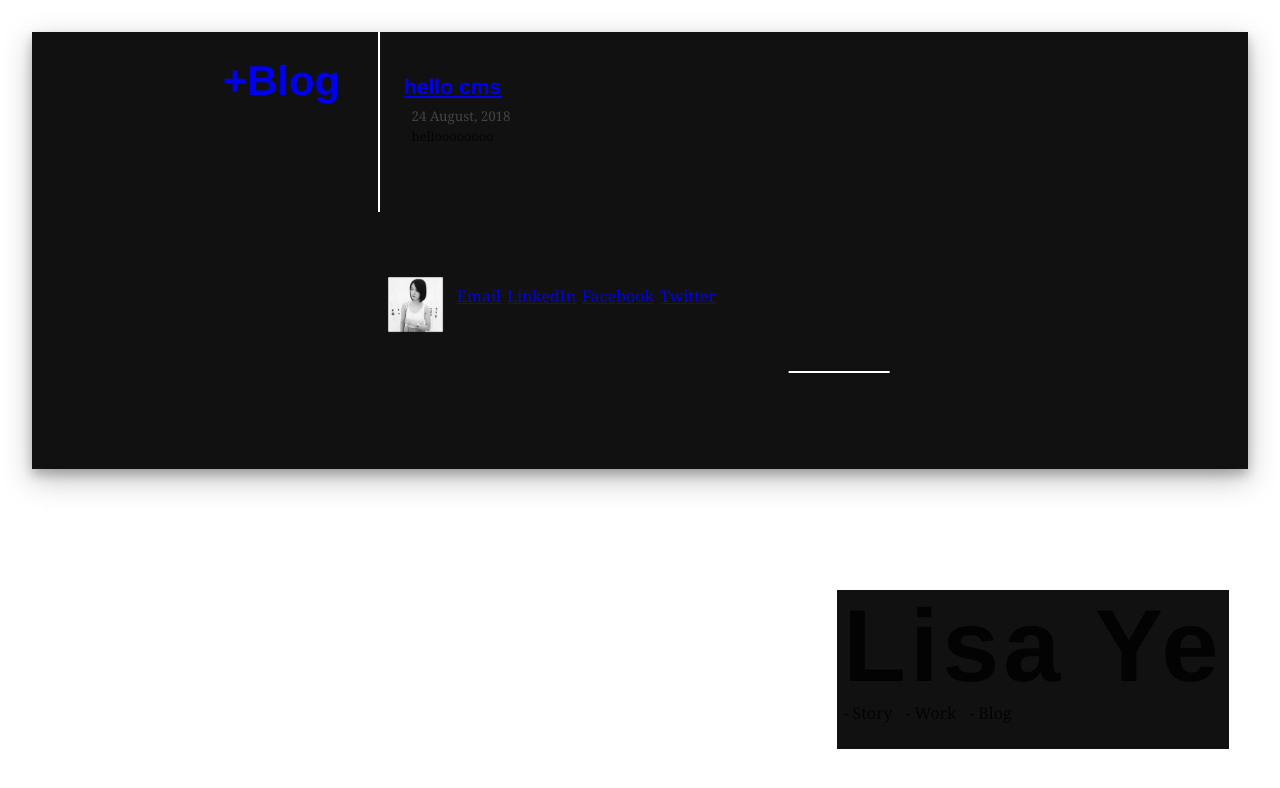
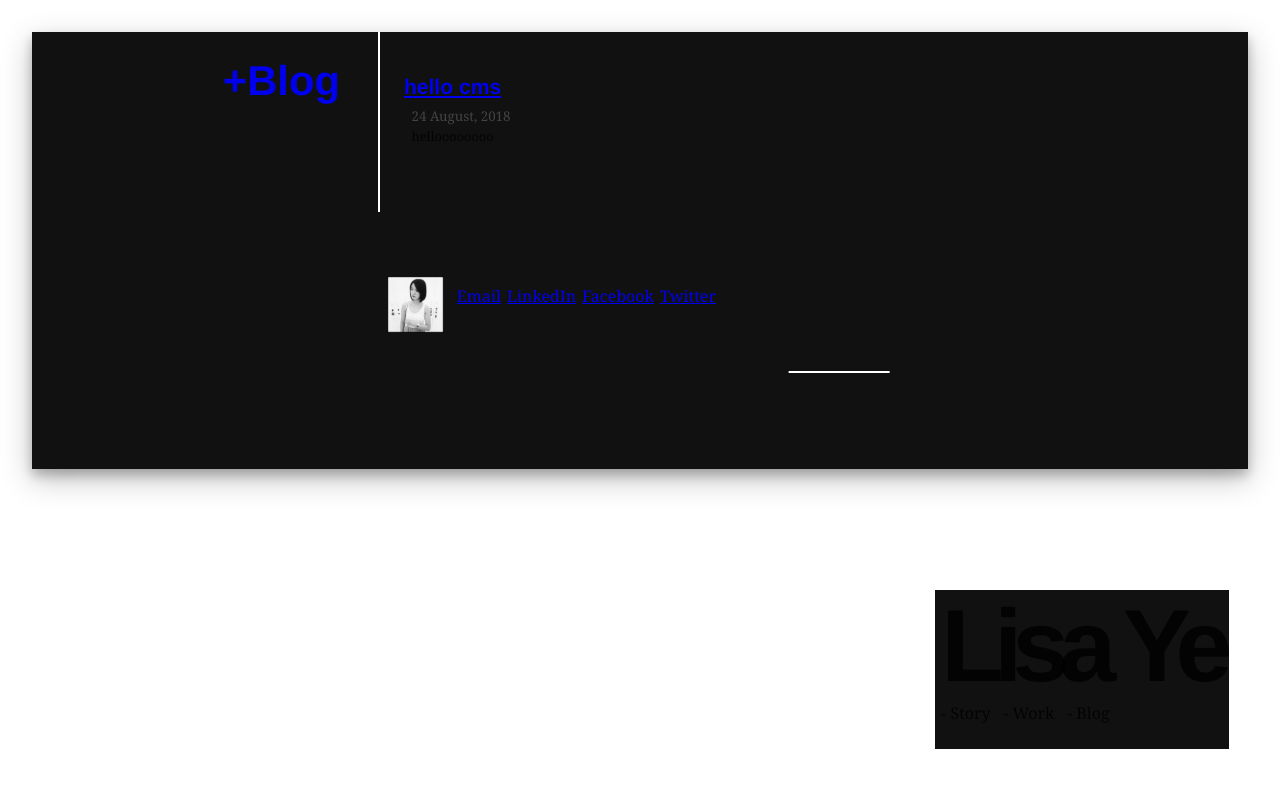
Before and after one commit to mattbag/gatsby-blog-dark, a Gatsby site: page /blog in a window 1280 px wide. Built offline with nearby package versions, Linux system fonts and the light colour scheme; Gatsby itself is replaced by a stand-in of ours; some packages are replaced by stand-ins of ours; a web font is replaced by a local one; what typography-theme-kirkham would draw is missing.

Commit message:
test title

```diff
--- a/src/components/Header.js
+++ b/src/components/Header.js
@@ -21,7 +21,7 @@ const Header = ({ normal, size }) =>
                 // fontSize: (size || 8) + 'vmax',
                 marginBottom: 0,
                 marginTop: 0,
-                letterSpacing: 4
+                letterSpacing: -10
             }}
         >
             <Link to={'/'} style={linkStyle}>Lisa Ye</Link>
```
